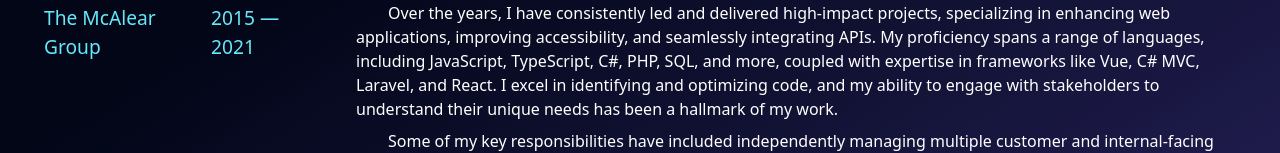
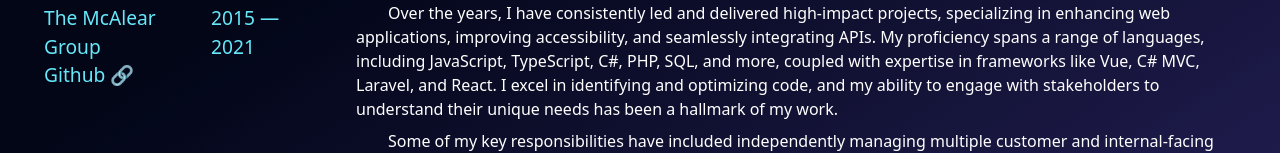
Before and after one commit to insanealec/alecgordon, a Vue app: page / in a window 1280 px wide. Shown: the part 163-316 px from the top of the page. Built offline with nearby package versions, Linux system fonts and the light colour scheme.

Commit message:
Add github link

```diff
--- a/src/components/nav/SideNav.vue
+++ b/src/components/nav/SideNav.vue
@@ -28,6 +28,7 @@ import WorkExperience from '../WorkExperience.vue';
             <template #to>2021</template>
           </WorkExperience>
         </RouterLink>
+        <a href="https://github.com/insanealec"><h4>Github &#128279;</h4></a>
       </div>
     </div>
   </div>
```
